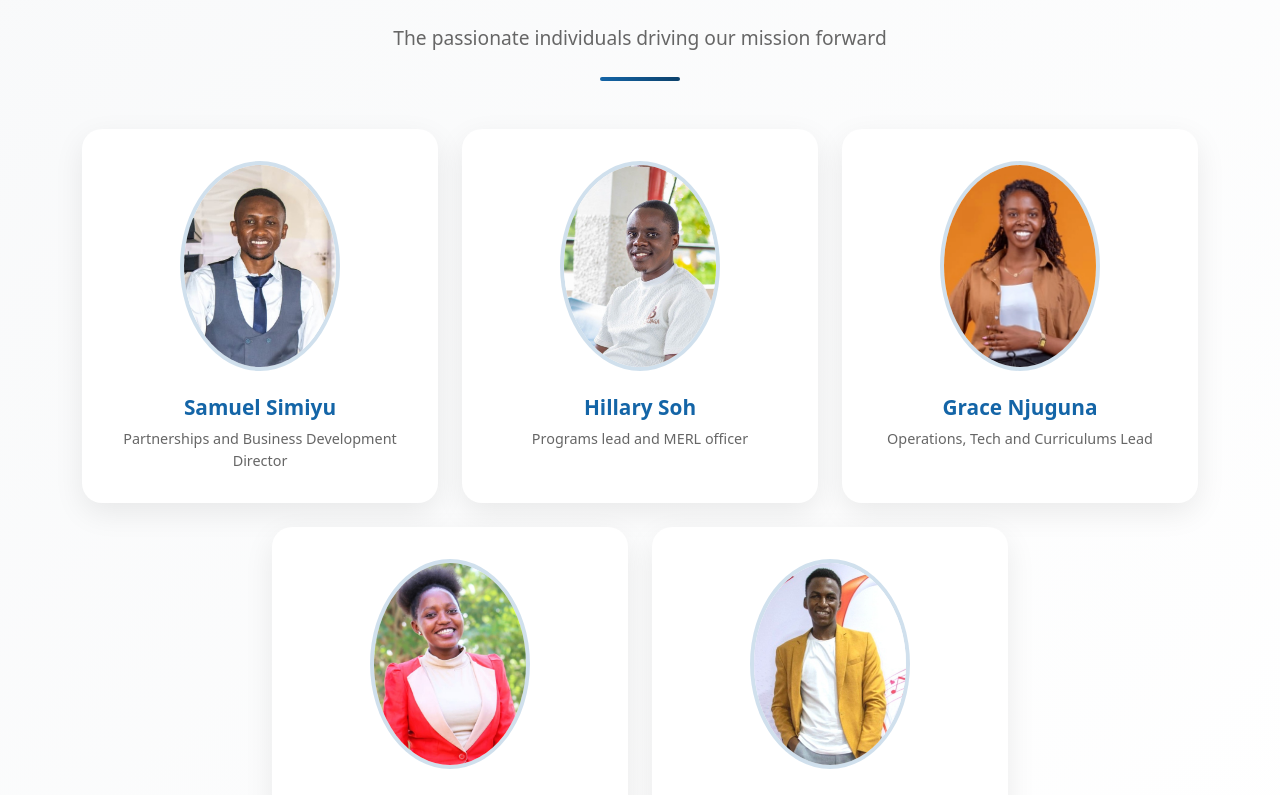
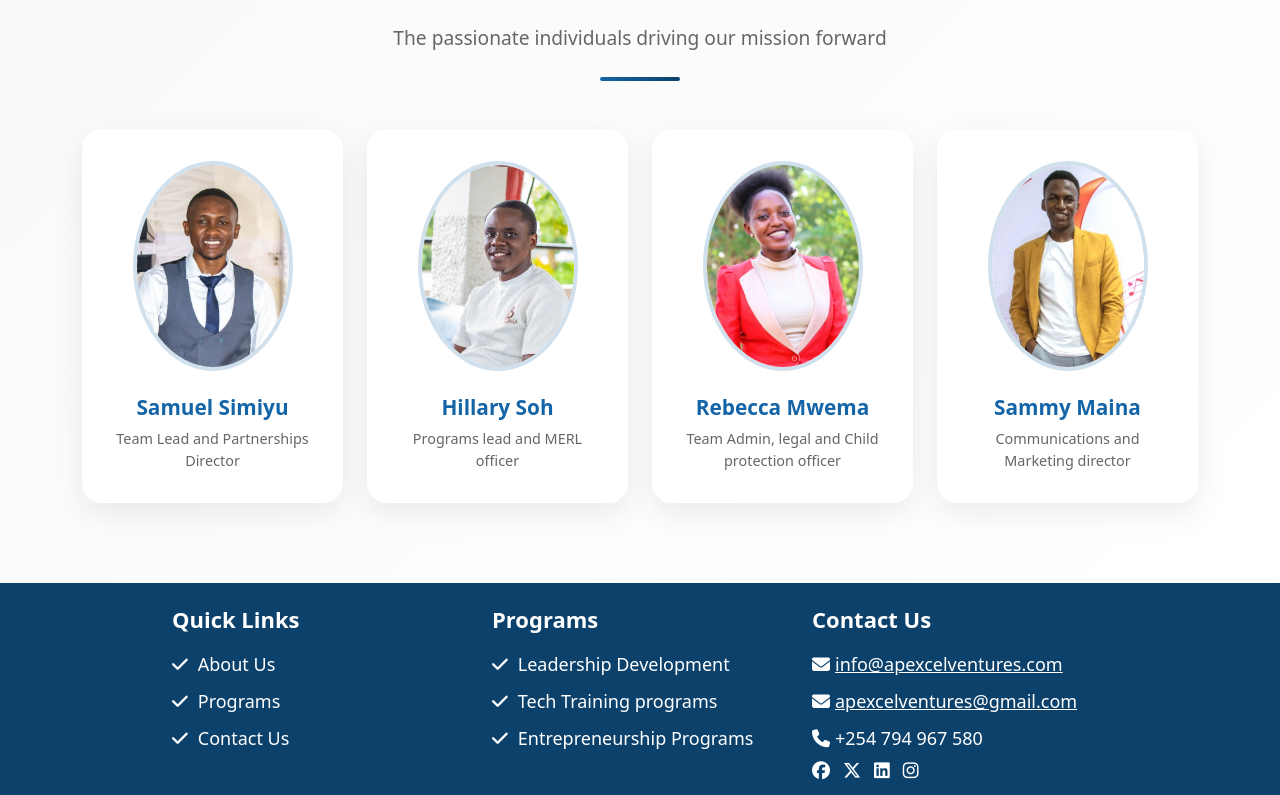
Before and after one commit to SherryNjuguna/Apexcel, a Vue app: page /about in a window 1280 px wide. Shown: the part 2545-3340 px from the top of the page. Built offline with nearby package versions, Linux system fonts and the light colour scheme.

Commit message:
updated the the teams section

```diff
--- a/src/views/About.vue
+++ b/src/views/About.vue
@@ -179,7 +179,7 @@ const mobileImage = ref('/heroA1.jpg')
 
         <div class="row g-4 justify-content-center">
           <!-- Team Members -->
-          <div class="col-lg-4 col-md-6" v-for="member in teamMembers" :key="member.name">
+          <div class="col-lg-3 col-md-6" v-for="member in teamMembers" :key="member.name">
             <div class="team-card">
               <div class="team-photo">
                 <img :src="member.photo" :alt="member.name" class="member-image">
@@ -206,7 +206,7 @@ export default {
       teamMembers: [
         {
           name: "Samuel Simiyu",
-          role: "Partnerships and Business Development Director",
+          role: "Team Lead and Partnerships Director",
           photo: "/samvictor (1).jpeg"
         },
         {
@@ -214,11 +214,7 @@ export default {
           role: "Programs lead and MERL officer",
           photo: "/Hillary.jpg"
         },
-        {
-          name: "Grace Njuguna",
-          role: "Operations, Tech and Curriculums Lead",
-          photo: "/file.jpg"
-        },
+
         {
           name: "Rebecca Mwema",
           role: "Team Admin, legal and Child protection officer",
```
